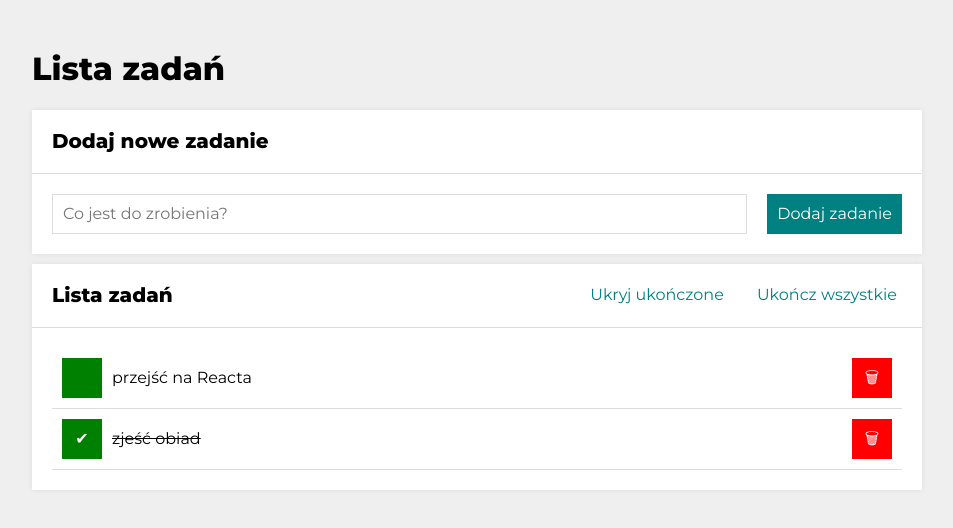
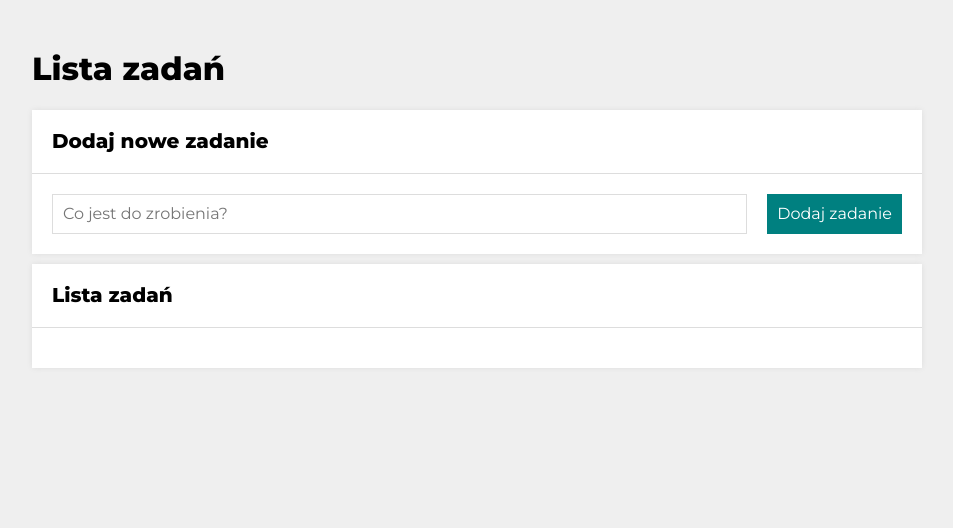
Before and after one commit to WerkaStrong/todo-list-react, a React (Create React App) app: page / in a window 1280 px wide. Shown: the top 528 px of the page, without its empty margins (163-1116 px from the left). Built offline with nearby package versions, Linux system fonts and the light colour scheme.

Commit message:
add localStorage to tasks in App.js

```diff
--- a/src/App.js
+++ b/src/App.js
@@ -1,4 +1,4 @@
-import React, { useState } from 'react';
+import React, { useState, useEffect } from 'react';
 import Form from "./Form";
 import Tasks from "./Tasks";
 import Buttons from './Buttons';
@@ -8,10 +8,13 @@
 
 function App() {
   const [hideDone, setHideDone] = useState(false);
-  const [tasks, setTasks] = useState([
-    { id: 1, content: "przejść na Reacta", done: false },
-    { id: 2, content: "zjeść obiad", done: true },
-  ]);
+
+  const [tasks, setTasks] = useState(
+    JSON.parse(localStorage.getItem("tasks")) || []);
+
+  useEffect(() => {
+    localStorage.setItem("tasks", JSON.stringify(tasks));
+  }, [tasks]);
 
   const toggleHideDone = () => {
     setHideDone(hideDone => !hideDone);
```
